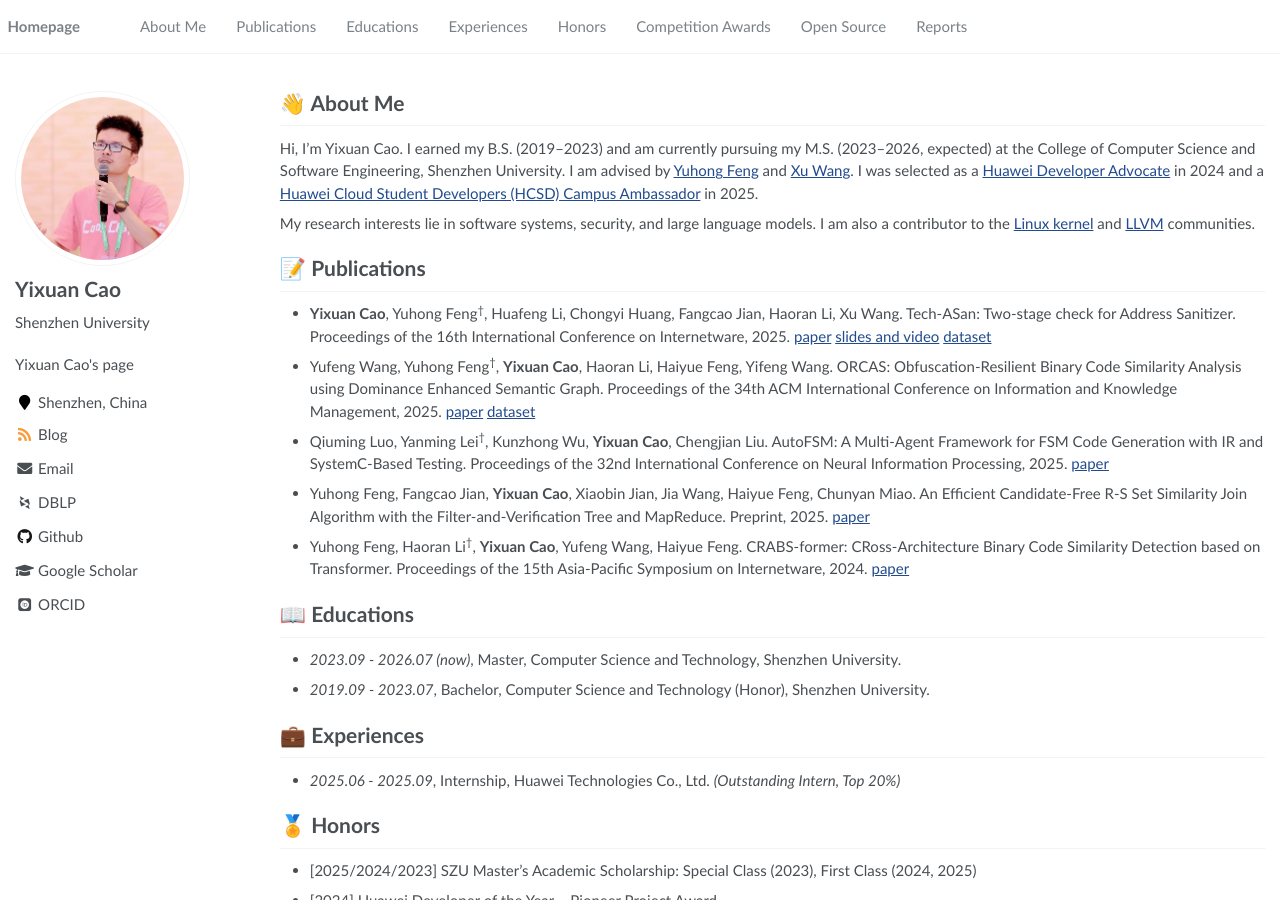
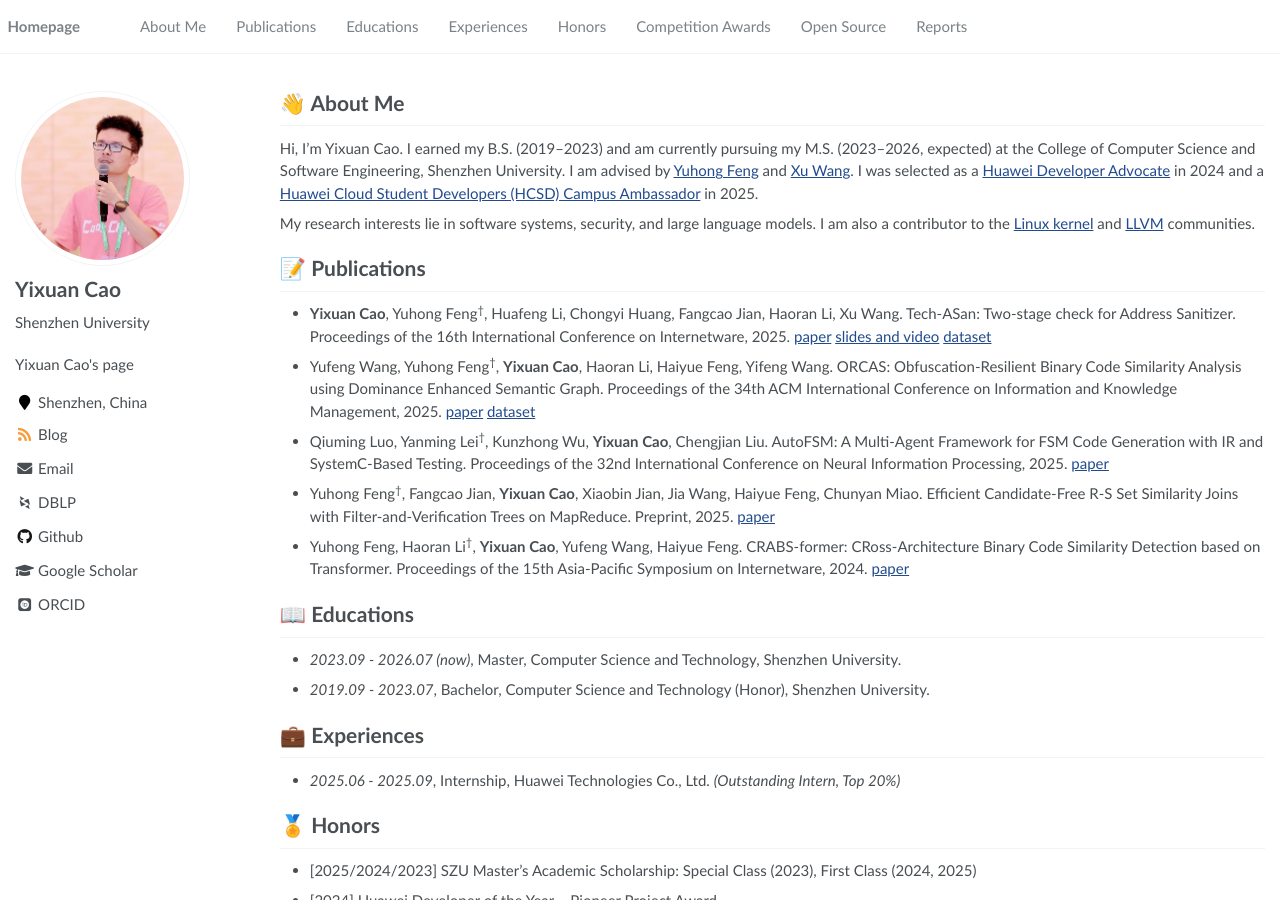
Before and after one commit to Cao-Wuhui/Cao-Wuhui.github.io, a Jekyll site: the page built from _pages/about.md, in a window 1280 px wide and 900 px high. Built offline with Jekyll 4.4.1, drawn with Linux system fonts in a browser that asks for light colours; some web fonts are replaced.

Commit message:
Update publication

```diff
--- a/_pages/about.md
+++ b/_pages/about.md
@@ -27,7 +27,7 @@ My research interests lie in software systems, security, and large language mode
 - **Yixuan Cao**, Yuhong Feng<sup>†</sup>, Huafeng Li, Chongyi Huang, Fangcao Jian, Haoran Li, Xu Wang. Tech-ASan: Two-stage check for Address Sanitizer. Proceedings of the 16th International Conference on Internetware, 2025. [paper](https://doi.org/10.1145/3755881.3755918) [slides and video](https://conf.researchr.org/details/internetware-2025/internetware-2025-research-track/38/Tech-ASan-Two-stage-check-for-Address-Sanitizer) [dataset](https://github.com/Hufffman/Adjusted-Juliet-Test-Suite)
 - Yufeng Wang, Yuhong Feng<sup>†</sup>, **Yixuan Cao**, Haoran Li, Haiyue Feng, Yifeng Wang. ORCAS: Obfuscation-Resilient Binary Code Similarity Analysis using Dominance Enhanced Semantic Graph. Proceedings of the 34th ACM International Conference on Information and Knowledge Management, 2025. [paper](https://doi.org/10.48550/ARXIV.2506.06161) [dataset](https://github.com/Cao-Wuhui/ORCAS)
 - Qiuming Luo, Yanming Lei<sup>†</sup>, Kunzhong Wu, **Yixuan Cao**, Chengjian Liu. AutoFSM: A Multi-Agent Framework for FSM Code Generation with IR and SystemC-Based Testing. Proceedings of the 32nd International Conference on Neural Information Processing, 2025. [paper](https://link.springer.com/chapter/10.1007/978-981-95-4088-4_29)
-- Yuhong Feng, Fangcao Jian, **Yixuan Cao**, Xiaobin Jian, Jia Wang, Haiyue Feng, Chunyan Miao. An Efficient Candidate-Free R-S Set Similarity Join Algorithm with the Filter-and-Verification Tree and MapReduce. Preprint, 2025. [paper](https://doi.org/10.48550/ARXIV.2506.03893)
+- Yuhong Feng<sup>†</sup>, Fangcao Jian, **Yixuan Cao**, Xiaobin Jian, Jia Wang, Haiyue Feng, Chunyan Miao. Efficient Candidate-Free R-S Set Similarity Joins with Filter-and-Verification Trees on MapReduce. Preprint, 2025. [paper](https://doi.org/10.48550/ARXIV.2506.03893)
 - Yuhong Feng, Haoran Li<sup>†</sup>, **Yixuan Cao**, Yufeng Wang, Haiyue Feng. CRABS-former: CRoss-Architecture Binary Code Similarity Detection based on Transformer. Proceedings of the 15th Asia-Pacific Symposium on Internetware, 2024. [paper](https://doi.org/10.1145/3671016.3671390)
 
 # 📖 Educations
```
